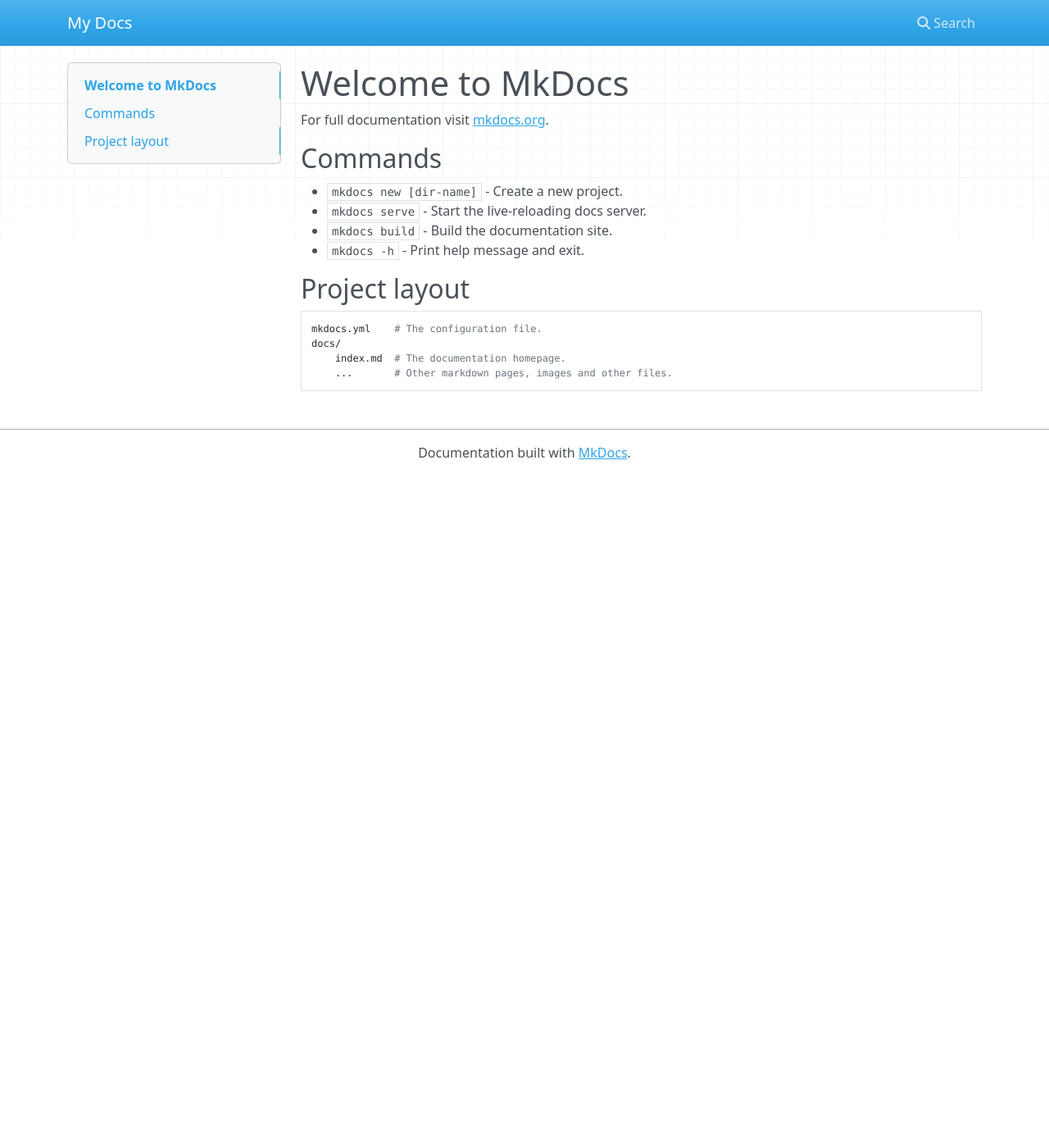
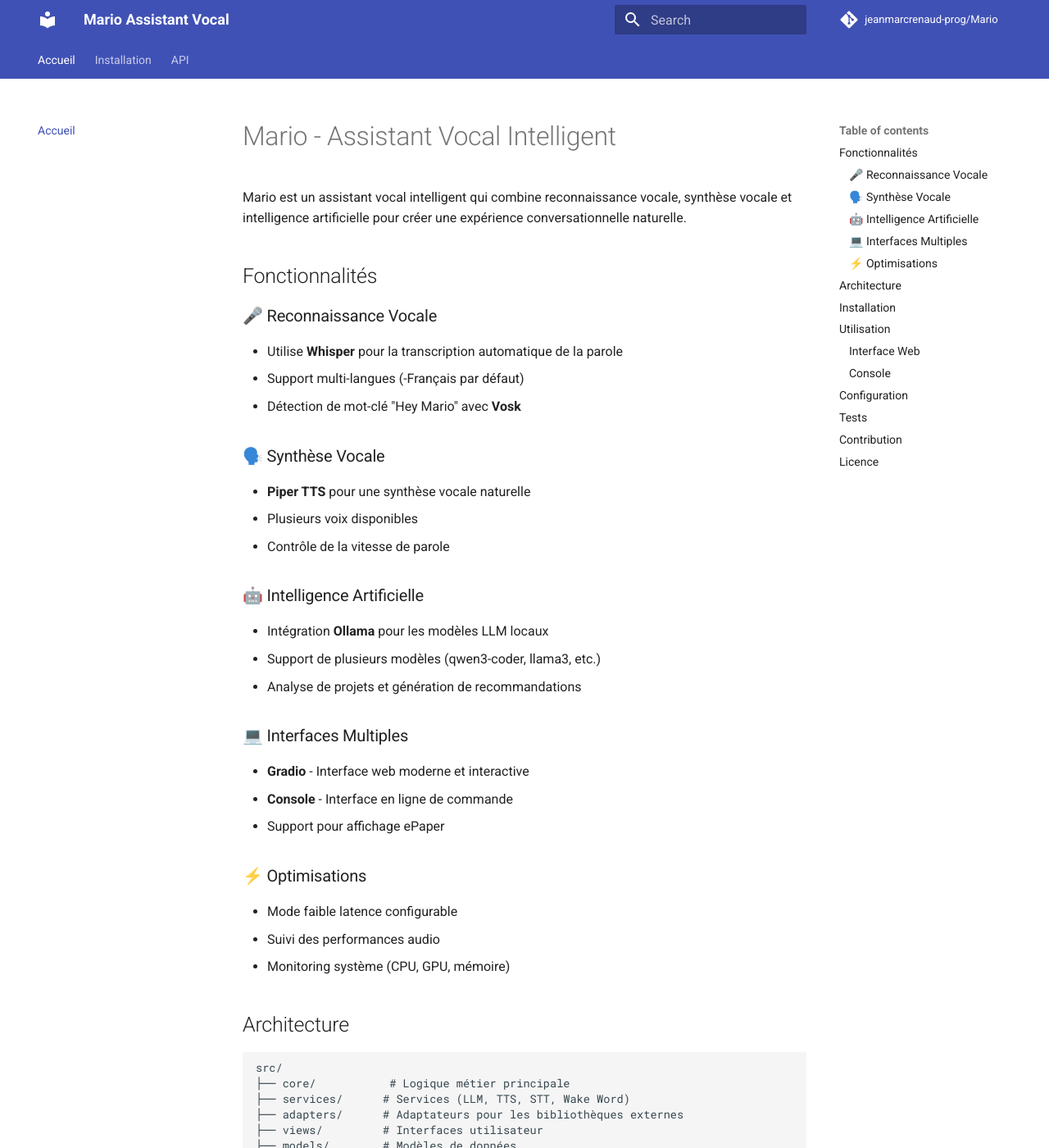
Before and after one commit to jeanmarcrenaud-prog/Mario, an MkDocs documentation site: the page built from docs/index.md, in a window 1280 px wide and 1400 px high. Shown: the whole window at 82% size. Built offline with MkDocs 1.6.1 and Material for MkDocs 9.7.7, drawn with Linux system fonts in a browser that asks for light colours; nearby versions of some CDN libraries; comment, search, counter and statistics services are not loaded; some of the changed text lies outside the part shown.

Commit message:
docs: Complete documentation
- Update docs/index.md with project overview
- Add docs/installation.md with detailed installation guide
- Add docs/api.md with API documentation
- Update mkdocs.yml with proper configuration

````diff
--- a/docs/index.md
+++ b/docs/index.md
@@ -1,17 +1,85 @@
-# Welcome to MkDocs
+# Mario - Assistant Vocal Intelligent
 
-For full documentation visit [mkdocs.org](https://www.mkdocs.org).
+Mario est un assistant vocal intelligent qui combine reconnaissance vocale, synthèse vocale et intelligence artificielle pour créer une expérience conversationnelle naturelle.
 
-## Commands
+## Fonctionnalités
 
-* `mkdocs new [dir-name]` - Create a new project.
-* `mkdocs serve` - Start the live-reloading docs server.
-* `mkdocs build` - Build the documentation site.
-* `mkdocs -h` - Print help message and exit.
+### 🎤 Reconnaissance Vocale
+- Utilise **Whisper** pour la transcription automatique de la parole
+- Support multi-langues (-Français par défaut)
+- Détection de mot-clé "Hey Mario" avec **Vosk**
 
-## Project layout
+### 🗣️ Synthèse Vocale
+- **Piper TTS** pour une synthèse vocale naturelle
+- Plusieurs voix disponibles
+- Contrôle de la vitesse de parole
 
-    mkdocs.yml    # The configuration file.
-    docs/
-        index.md  # The documentation homepage.
-        ...       # Other markdown pages, images and other files.
+### 🤖 Intelligence Artificielle
+- Intégration **Ollama** pour les modèles LLM locaux
+- Support de plusieurs modèles (qwen3-coder, llama3, etc.)
+- Analyse de projets et génération de recommandations
+
+### 💻 Interfaces Multiples
+- **Gradio** - Interface web moderne et interactive
+- **Console** - Interface en ligne de commande
+- Support pour affichage ePaper
+
+### ⚡ Optimisations
+- Mode faible latence configurable
+- Suivi des performances audio
+- Monitoring système (CPU, GPU, mémoire)
+
+## Architecture
+
+```
+src/
+├── core/           # Logique métier principale
+├── services/      # Services (LLM, TTS, STT, Wake Word)
+├── adapters/      # Adaptateurs pour les bibliothèques externes
+├── views/         # Interfaces utilisateur
+├── models/        # Modèles de données
+├── utils/         # Utilitaires
+└── interfaces/   # Définitions des interfaces
+```
+
+## Installation
+
+Voir [Guide d'installation](installation.md)
+
+## Utilisation
+
+### Interface Web
+```bash
+python run.py
+```
+
+### Console
+```bash
+python -m src.core.app_runner
+```
+
+## Configuration
+
+Le fichier `config.yaml` permet de configurer:
+- Le microphone par défaut
+- La voix TTS
+- Le modèle LLM
+- Le port de l'interface web
+
+## Tests
+
+```bash
+# Exécuter tous les tests
+pytest
+
+# Avec couverture
+pytest --cov=src
+```
+
+## Contribution
+
+Les contributions sont les bienvenues! Veuillez lire le guide de contribution avant de soumettre une PR.
+
+## Licence
+
+MIT License
--- a/mkdocs.yml
+++ b/mkdocs.yml
@@ -1 +1,36 @@
-site_name: My Docs
+site_name: Mario Assistant Vocal
+site_description: Documentation de l'assistant vocal intelligent Mario
+site_author: Jean-Marc Renaud
+
+repo_url: https://github.com/jeanmarcrenaud-prog/Mario
+repo_name: jeanmarcrenaud-prog/Mario
+
+theme:
+  name: material
+  palette:
+    - scheme: default
+      primary: indigo
+      accent: purple
+    - scheme: slate
+      primary: deep purple
+      accent: purple
+  features:
+    - navigation.tabs
+    - navigation.top
+    - search.suggest
+
+nav:
+  - Accueil: index.md
+  - Installation: installation.md
+  - API: api.md
+
+markdown_extensions:
+  - toc:
+      permalink: true
+  - codehilite:
+      css_class: highlight
+  - admonition
+
+plugins:
+  - search:
+      lang: fr
````
Also changed, not shown: docs/api.md (added, +220 -0 lines), docs/installation.md (added, +118 -0 lines).
